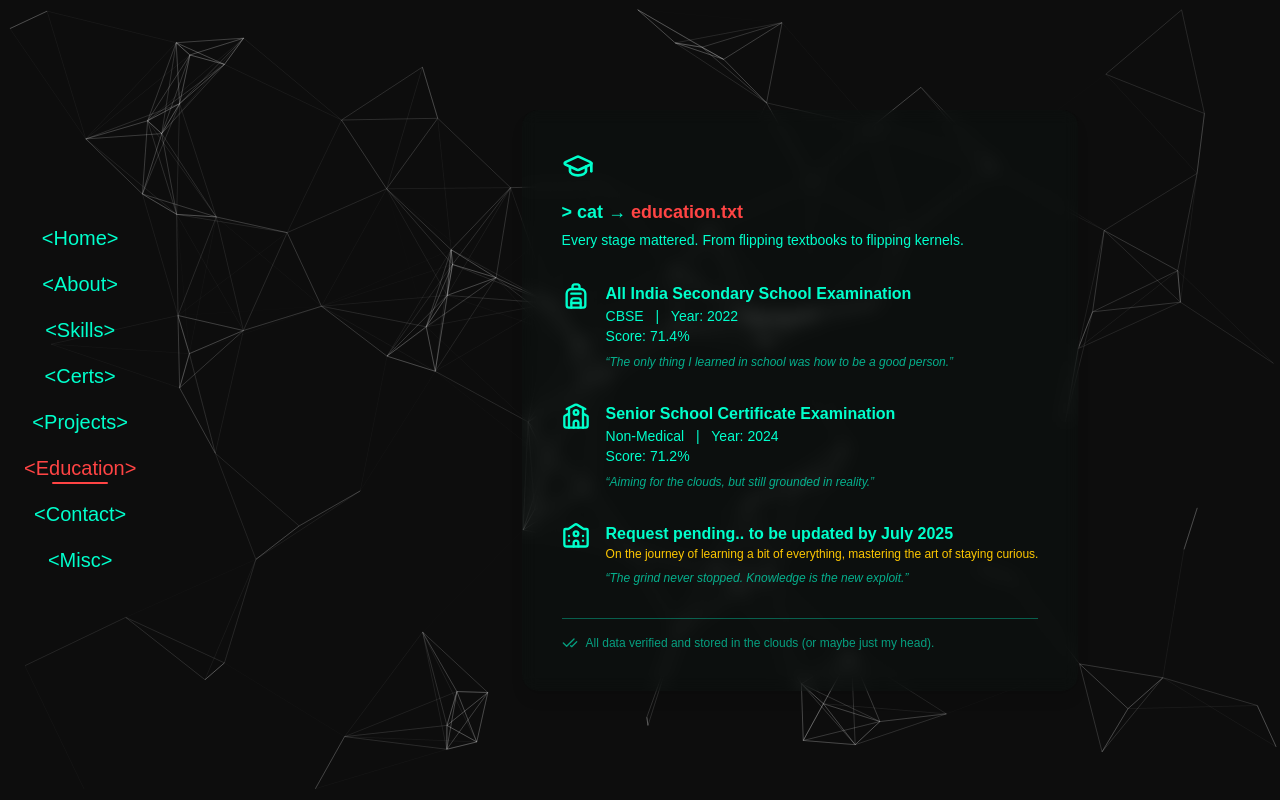
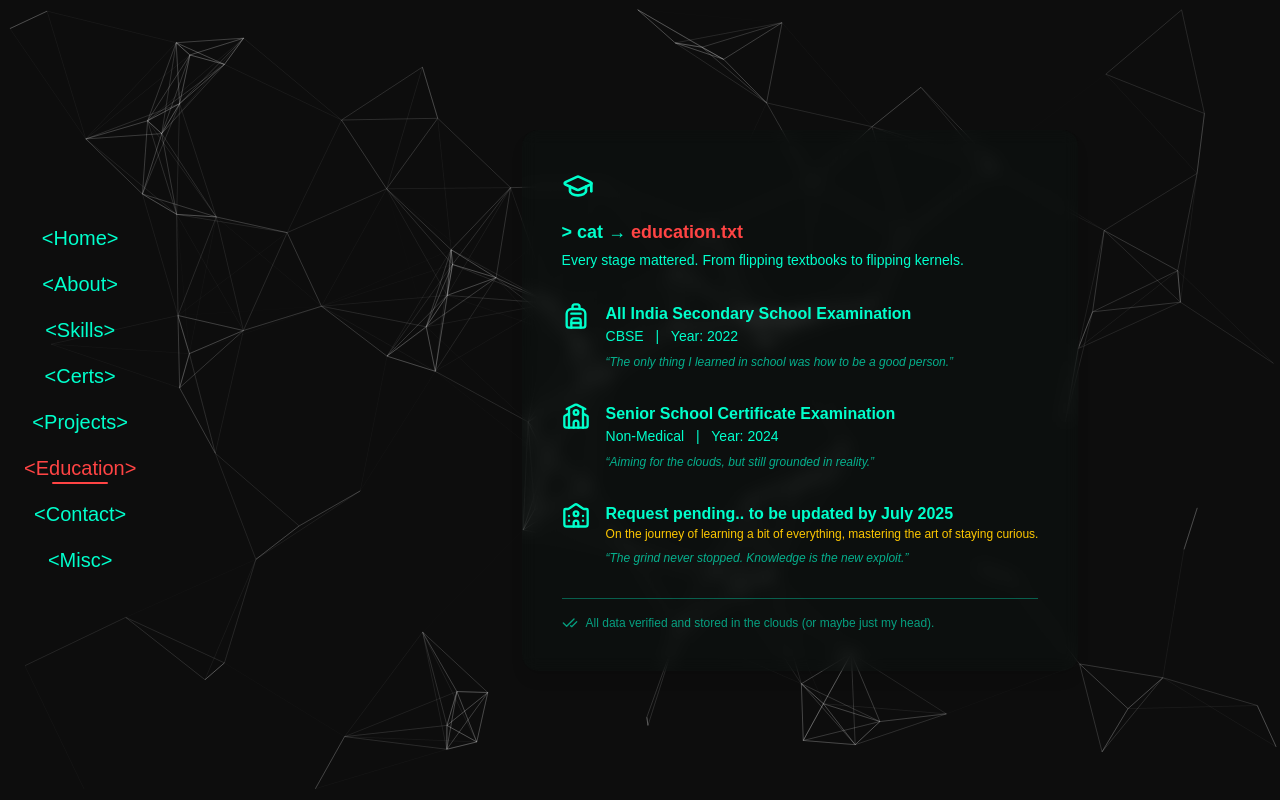
Before and after one commit to BeastCodZ/beastcodz.github.io, a Next.js app: page /education in a window 1280 px wide. Built offline with nearby package versions, Linux system fonts and the light colour scheme; a web font is replaced by a local one.

Commit message:
Update page.tsx

```diff
--- a/app/education/page.tsx
+++ b/app/education/page.tsx
@@ -22,7 +22,6 @@ export default function Education() {
           <div>
             <h3 className="text-md font-semibold">All India Secondary School Examination</h3>
             <p className="text-sm">CBSE <span className="mx-2">|</span> Year: 2022</p>
-            <p className="text-sm">Score: 71.4%</p>
             <p className="text-xs mt-2 text-[#00ffccaa] italic">
               &ldquo;The only thing I learned in school was how to be a good person.&rdquo;
             </p>
@@ -35,7 +34,6 @@ export default function Education() {
           <div>
             <h3 className="text-md font-semibold">Senior School Certificate Examination</h3>
             <p className="text-sm">Non-Medical <span className="mx-2">|</span> Year: 2024</p>
-            <p className="text-sm">Score: 71.2%</p>
             <p className="text-xs mt-2 text-[#00ffccaa] italic">
               &ldquo;Aiming for the clouds, but still grounded in reality.&rdquo;
             </p>
```
